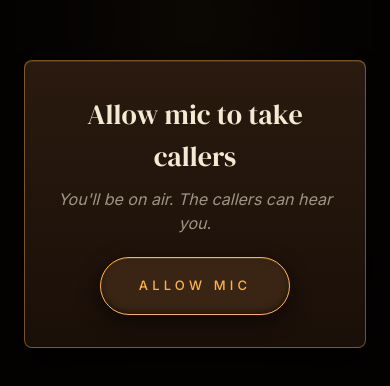
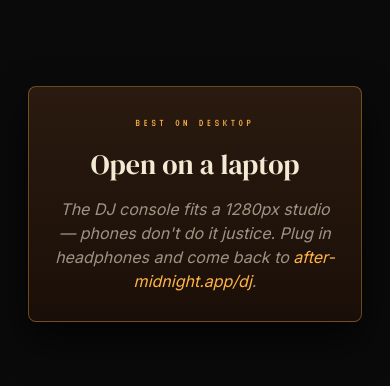
Before and after one commit to adityakumar68/After-Midnight, a Next.js app: page /dj in a window 390 px wide. Shown: the part 218-604 px from the top of the page. Built offline with nearby package versions, Linux system fonts and the light colour scheme.

Commit message:
fix(ui): mobile copy, title nowrap, desktop-only gate on /dj and /caller

```diff
--- a/app/caller/page.tsx
+++ b/app/caller/page.tsx
@@ -1,2 +1,30 @@
 import CallerClient from "@/components/game/CallerClient";
-export default function CallerPage() { return <CallerClient />; }
+
+export default function CallerPage() {
+  return (
+    <div className="booth-page">
+      <MobileGate />
+      <CallerClient />
+    </div>
+  );
+}
+
+function MobileGate() {
+  return (
+    <div className="mobile-only-warning" aria-hidden>
+      <div className="inner">
+        <div className="font-mono tracked" style={{
+          fontSize: 11, letterSpacing: "0.32em", color: "var(--amber)",
+          marginBottom: 12,
+        }}>BEST ON DESKTOP</div>
+        <h2 className="font-serif" style={{ fontSize: 28, color: "var(--cream)", margin: 0 }}>
+          Open on a laptop
+        </h2>
+        <p style={{ marginTop: 12, fontStyle: "italic", color: "var(--cream-60)", lineHeight: 1.5 }}>
+          Calling in works best with headphones and a real mic. Phones can&apos;t fit the booth.
+          Visit <span style={{ color: "var(--amber)" }}>/caller</span> on a laptop.
+        </p>
+      </div>
+    </div>
+  );
+}
--- a/app/dj/page.tsx
+++ b/app/dj/page.tsx
@@ -1,9 +1,33 @@
 import { Suspense } from "react";
 import StudioClient from "@/components/game/StudioClient";
+
 export default function DjPage() {
   return (
-    <Suspense>
-      <StudioClient />
-    </Suspense>
+    <div className="booth-page">
+      <MobileGate />
+      <Suspense>
+        <StudioClient />
+      </Suspense>
+    </div>
   );
 }
+
+function MobileGate() {
+  return (
+    <div className="mobile-only-warning" aria-hidden>
+      <div className="inner">
+        <div className="font-mono tracked" style={{
+          fontSize: 11, letterSpacing: "0.32em", color: "var(--amber)",
+          marginBottom: 12,
+        }}>BEST ON DESKTOP</div>
+        <h2 className="font-serif" style={{ fontSize: 28, color: "var(--cream)", margin: 0 }}>
+          Open on a laptop
+        </h2>
+        <p style={{ marginTop: 12, fontStyle: "italic", color: "var(--cream-60)", lineHeight: 1.5 }}>
+          The DJ console fits a 1280px studio — phones don&apos;t do it justice.
+          Plug in headphones and come back to <span style={{ color: "var(--amber)" }}>after-midnight.app/dj</span>.
+        </p>
+      </div>
+    </div>
+  );
+}
--- a/app/globals.css
+++ b/app/globals.css
@@ -389,3 +389,29 @@
   0%, 100% { filter: brightness(1); }
   50%      { filter: brightness(0.7); }
 }
+
+/* Mobile gate for booth-based pages (DJ / Caller) */
+.mobile-only-warning { display: none; }
+@media (max-width: 768px) {
+  .mobile-only-warning {
+    display: flex;
+    position: fixed;
+    inset: 0;
+    z-index: 200;
+    background: var(--vinyl);
+    color: var(--cream);
+    align-items: center;
+    justify-content: center;
+    padding: 32px 28px;
+    text-align: center;
+  }
+  .mobile-only-warning .inner {
+    max-width: 360px;
+    border: 1px solid rgba(255,179,71,0.35);
+    border-radius: 8px;
+    padding: 28px 24px;
+    background: linear-gradient(180deg, #2A1A0F 0%, #1a0f08 100%);
+    box-shadow: 0 18px 40px rgba(0,0,0,0.7);
+  }
+  .booth-page > :not(.mobile-only-warning) { display: none !important; }
+}
--- a/app/page.tsx
+++ b/app/page.tsx
@@ -29,12 +29,13 @@
 
           <h1 className="font-serif type-grain" style={{
             margin: 0,
-            fontSize: "clamp(64px, 9.5vw, 112px)",
+            fontSize: "clamp(48px, 9.5vw, 112px)",
             lineHeight: 0.95,
             color: "var(--cream)",
             fontWeight: 400,
             letterSpacing: "-0.01em",
             textShadow: "0 2px 24px rgba(0,0,0,0.6), 0 0 40px rgba(255,179,71,0.08)",
+            whiteSpace: "nowrap",
           }}>
             <TitleReveal text="After Midnight" />
           </h1>
--- a/components/game/CallerClient.tsx
+++ b/components/game/CallerClient.tsx
@@ -213,7 +213,7 @@
               Allow mic to call in
             </h2>
             <p style={{ marginTop: 10, color: "var(--cream-60)", fontStyle: "italic" }}>
-              Pick a host. They&apos;ll hear what&apos;s keeping you up.
+              The host will pick up. They&apos;ll hear what&apos;s keeping you up.
             </p>
             <button onClick={grantMic} className="btn-walnut" style={{ marginTop: 22 }}>
               Allow Mic
```
